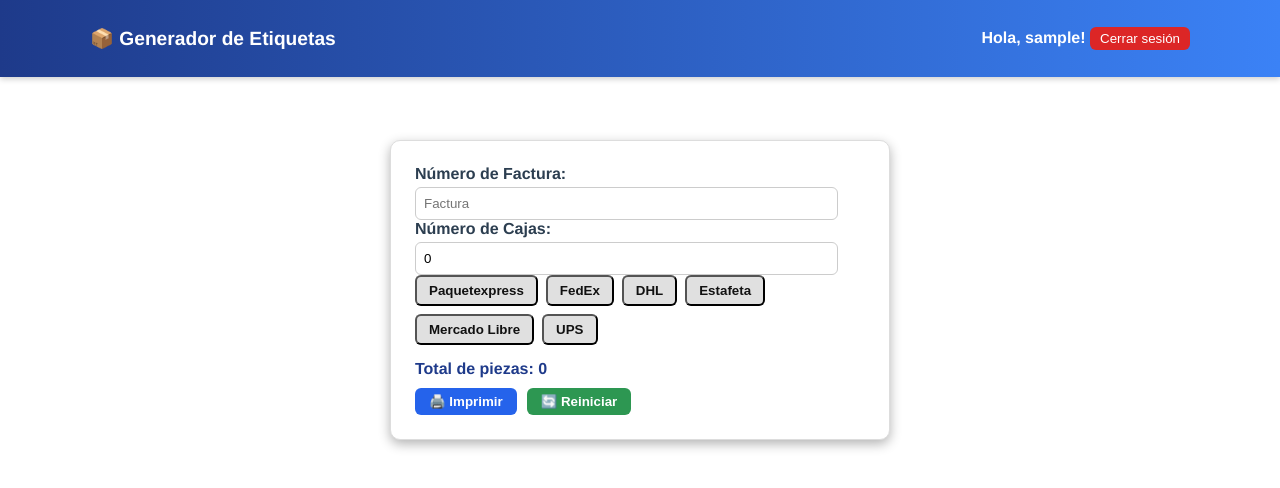
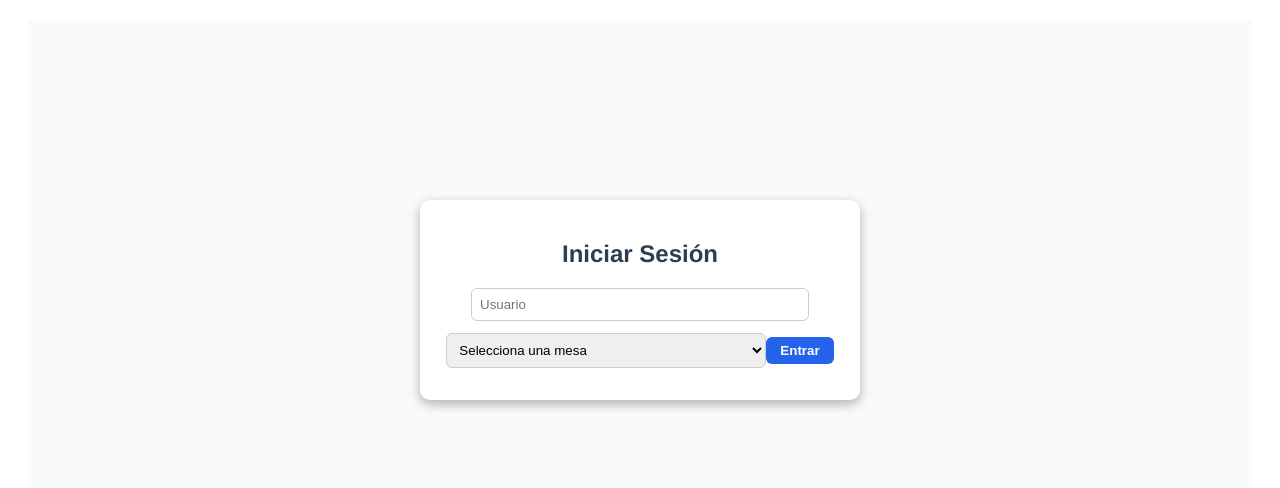
Before and after one commit to BruLemus/Plataforma-de-impresion-de-etiquetas, a Vue app in the folder IMPRESION_ETIQUETAS/: page /etiquetas in a window 1280 px wide. Shown: the top 488 px of the page. Built offline with nearby package versions, Linux system fonts and the light colour scheme; sample sign-in values are in the browser's storage.

Commit message:
inicio de la creacion del menu, miercoles 10 de septiembre de 2025

```diff
--- a/IMPRESION_ETIQUETAS/src/components/comp_etiquetas.vue
+++ b/IMPRESION_ETIQUETAS/src/components/comp_etiquetas.vue
@@ -1,359 +1,201 @@
 <!-- src/components/CompEtiquetas.vue -->
 <template>
-  <div class="min-h-screen bg-gray-50">
+  <div class="app-container">
     <!-- Barra superior -->
     <header class="header" v-if="username">
       <div class="header-content">
         <h1 class="logo">📦 Generador de Etiquetas</h1>
         <div class="user-info">
-          Hola, {{ username }}!
-          <button class="btn-logout" @click="logout">Cerrar sesión</button>
+          {{ username }} |
+            <!-- Mesa --> <strong>{{ selectedMesa }}</strong> |
+          Entrada: <strong>{{ horaEntrada }}</strong>
+          <button class="btn-logout" @click="logout">Salir</button>
         </div>
       </div>
     </header>
 
-    <!-- Login -->
-    <div v-if="!username" class="login-card">
-      <h2>Iniciar sesión</h2>
-      <input v-model="loginName" type="text" placeholder="Nombre de usuario" class="login-input" />
-      <button @click="login" class="btn btn-login">Entrar</button>
-    </div>
+    <!-- Layout con barra lateral -->
+    <div class="layout">
+      <!-- Barra lateral -->
+      <aside class="sidebar" v-if="username">
+        <nav class="menu">
+          <ul>
+            <li :class="{active: currentView === 'caja'}" @click="setView('caja')">Etiquetas por Caja</li>
+            <li :class="{active: currentView === 'tarima'}" @click="setView('tarima')">Etiquetas por Tarima</li>
+            <li :class="{active: currentView === 'historial'}" @click="setView('historial')">Historial</li>
+            <li :class="{active: currentView === 'info'}" @click="setView('info')">Programador / Info</li>
+          </ul>
+        </nav>
+      </aside>
 
-    <!-- CRUD -->
-    <div v-else class="crud-card">
-      <div class="mb-3">
-        <label class="crud-label">Número de Factura:</label>
-        <input v-model="factura" type="text" class="crud-input" placeholder="Factura" />
-      </div>
+      <!-- Contenido principal -->
+      <main class="content">
+        <!-- Login -->
+        <div v-if="!username" class="login-card">
+          <h2>Iniciar Sesión</h2>
+          <input v-model="loginUser" type="text" placeholder="Usuario" class="login-input" />
+          <select v-model="selectedMesa" class="login-input">
+            <option disabled value="">Selecciona una mesa</option>
+            <option v-for="mesa in mesas" :key="mesa" :value="mesa">{{ mesa }}</option>
+          </select>
+          <button class="btn-login" @click="login">Entrar</button>
+        </div>
 
-      <div class="mb-3">
-        <label class="crud-label">Número de Cajas:</label>
-        <input v-model.number="numCajas" type="number" min="0" class="crud-input" placeholder="Ej: 3" />
-      </div>
+        <!-- Vista dinámica -->
+        <div v-else>
+          <section v-if="currentView === 'caja'">
+            <h2>Etiquetas por Caja</h2>
+            <p>Aquí va la lógica para generar etiquetas por caja.</p>
+          </section>
 
-      <!-- Selección de Paquetería -->
-      <div class="nav-crud">
-        <button
-          v-for="paq in paqueterias"
-          :key="paq.nombre"
-          class="paq-btn"
-          :class="{ 'paq-btn-active': paqueteriaSeleccionada === paq }"
-          @click="paqueteriaSeleccionada = paq"
-        >
-          {{ paq.nombre }}
-        </button>
-      </div>
+          <section v-if="currentView === 'tarima'">
+            <h2>Etiquetas por Tarima</h2>
+            <p>Aquí va la lógica para generar etiquetas por tarima.</p>
+          </section>
 
-      <!-- Piezas por caja -->
-      <div v-if="numCajas > 0" class="mb-4">
-        <h2 class="crud-subtitle">Piezas por Caja:</h2>
-        <div v-for="(caja, index) in numCajas" :key="index" class="crud-row">
-          <label class="crud-label-inline">Caja {{ index + 1 }}:</label>
-          <input v-model.number="piezas[index]" type="number" min="0" class="crud-input-small" placeholder="0" />
+          <section v-if="currentView === 'historial'">
+            <h2>Historial</h2>
+            <p>Aquí se mostrarán las etiquetas generadas previamente.</p>
+          </section>
+
+          <section v-if="currentView === 'info'">
+            <h2>Programador / Info</h2>
+            <p>Desarrollado por Bruno Lemus González - Proyecto de Gestión de Etiquetas.</p>
+          </section>
         </div>
-      </div>
-
-      <div class="crud-total">
-        Total de piezas: {{ totalPiezas }}
-      </div>
-
-      <div class="crud-actions">
-        <button @click="imprimir" class="btn btn-print">🖨️ Imprimir</button>
-        <button @click="reiniciar" class="btn btn-reset">🔄 Reiniciar</button>
-      </div>
-    </div>
-
-    <!-- Etiquetas -->
-    <div class="labels-container">
-      <div
-        v-for="(caja, index) in numCajas"
-        :key="'etiqueta-' + index"
-        class="etiqueta"
-      >
-        <div class="contenido">
-          <div class="logo-wrapper">
-            <img :src="paqueteriaSeleccionada.logo" :alt="paqueteriaSeleccionada.nombre + ' Logo'" class="logo-etiqueta" />
-          </div>
-          <div class="etiqueta-content">
-            <div class="etiqueta-datos">
-              <div class="dato">
-                <strong>Factura:</strong>
-                <div class="dato-valor">{{ factura || '—' }}</div>
-              </div>
-              <div class="dato">
-                <strong>Caja:</strong>
-                <div class="dato-valor">{{ index + 1 }} de {{ numCajas }}</div>
-              </div>
-              <div class="dato">
-                <strong>Piezas:</strong>
-                <div class="dato-valor">{{ piezas[index] || 0 }}</div>
-              </div>
-            </div>
-            <div class="etiqueta-qr">
-              <qrcode-vue :value="generateQR(index)" :size="qrSize" level="H" />
-            </div>
-          </div>
-        </div>
-      </div>
+      </main>
     </div>
   </div>
 </template>
 
-<script setup>
-import { ref, computed, watch, nextTick } from "vue";
-import QrcodeVue from "qrcode.vue";
-
-const loginName = ref("");
-const username = ref(localStorage.getItem("username") || null);
-
-const factura = ref("");
-const numCajas = ref(0);
-const piezas = ref([]);
-
-watch(numCajas, (n) => {
-  const N = Number(n) || 0;
-  if (N > piezas.value.length) {
-    for (let i = piezas.value.length; i < N; i++) piezas.value.push(0);
-  } else {
-    piezas.value.splice(N);
+<script>
+export default {
+  data() {
+    return {
+      username: null,
+      loginUser: "",
+      mesas: ["Mesa 1", "Mesa 2", "Mesa 3", "Mesa 4"],
+      selectedMesa: "",
+      horaEntrada: "",
+      currentView: "caja" // vista por defecto
+    };
+  },
+  methods: {
+    login() {
+      if (this.loginUser && this.selectedMesa) {
+        this.username = this.loginUser;
+        this.horaEntrada = new Date().toLocaleTimeString([], { hour: "2-digit", minute: "2-digit" });
+      } else {
+        alert("Ingresa usuario y selecciona una mesa.");
+      }
+    },
+    logout() {
+      this.username = null;
+      this.loginUser = "";
+      this.selectedMesa = "";
+      this.horaEntrada = "";
+    },
+    setView(view) {
+      this.currentView = view;
+    }
   }
-});
-
-const paqueterias = [
-  { nombre: "Paquetexpress", logo: new URL("@/assets/pExp.png", import.meta.url).href },
-  { nombre: "FedEx", logo: new URL("@/assets/fedex.png", import.meta.url).href },
-  { nombre: "DHL", logo: new URL("@/assets/dhl.png", import.meta.url).href },
-  { nombre: "Estafeta", logo: new URL("@/assets/estafeta.png", import.meta.url).href },
-  { nombre: "Mercado Libre", logo: new URL("@/assets/mercadolibre.png", import.meta.url).href },
-  { nombre: "UPS", logo: new URL("@/assets/ups.png", import.meta.url).href },
-];
-
-const paqueteriaSeleccionada = ref(paqueterias[0]);
-
-const totalPiezas = computed(() =>
-  piezas.value.reduce((acc, val) => acc + (Number(val) || 0), 0)
-);
-
-function generateQR(index) {
-  return `Factura: ${factura.value || '-'}
-Caja: ${index + 1} de ${numCajas.value || 0}
-Piezas: ${piezas.value[index] || 0}
-Total: ${totalPiezas.value}
-Paquetería: ${paqueteriaSeleccionada.value.nombre}
-Usuario: ${username.value || '-'}`;
-}
-
-const qrSize = computed(() => 160);
-
-async function imprimir() {
-  if (!numCajas.value || numCajas.value <= 0) {
-    return alert("No hay etiquetas para imprimir");
-  }
-  await nextTick();
-  setTimeout(() => window.print(), 250);
-}
-
-function reiniciar() {
-  factura.value = "";
-  numCajas.value = 0;
-  piezas.value = [];
-}
-
-function login() {
-  if (loginName.value.trim()) {
-    username.value = loginName.value.trim();
-    localStorage.setItem("username", username.value);
-  } else {
-    alert("Ingresa tu nombre");
-  }
-}
-
-function logout() {
-  username.value = null;
-  localStorage.removeItem("username");
-  location.reload();
-}
+};
 </script>
 
 <style scoped>
+/* ==== LAYOUT GENERAL ==== */
+.app-container {
+  min-height: 100vh;
+  background: #f9fafb;
+  display: flex;
+  flex-direction: column;
+}
+
+.layout {
+  display: flex;
+  flex: 1;
+  margin-top: 60px; /* altura de la barra superior */
+}
+
+/* ==== BARRA SUPERIOR ==== */
 .header {
   background: linear-gradient(to right, #1e3a8a, #3b82f6);
   color: white;
   position: fixed;
   top: 0; left: 0; right: 0;
-  z-index: 50;
+  z-index: 100;
   box-shadow: 0 2px 6px rgba(0,0,0,0.2);
 }
 .header-content {
   max-width: 1100px;
   margin: 0 auto;
-  display: flex; justify-content: space-between; align-items: center;
+  display: flex;
+  justify-content: space-between;
+  align-items: center;
   padding: 14px 20px;
 }
 .logo { font-size: 1.2rem; font-weight: bold; }
-.user-info { font-weight: bold; font-size: 1rem; color: white; }
-.btn-logout { background: #dc2626; color: white; border: none; padding: 4px 10px; border-radius: 6px; cursor: pointer; }
+.user-info { font-weight: bold; font-size: 0.95rem; color: white; display: flex; align-items: center; gap: 10px; }
+.btn-logout {
+  background: #dc2626; color: white;
+  border: none; padding: 4px 10px;
+  border-radius: 6px; cursor: pointer;
+}
 
+/* ==== SIDEBAR ==== */
+.sidebar {
+  width: 220px;
+  background: #1e293b;
+  color: white;
+  padding-top: 20px;
+  min-height: calc(100vh - 60px);
+}
+.menu ul { list-style: none; padding: 0; margin: 0; }
+.menu li {
+  padding: 12px 20px;
+  cursor: pointer;
+  font-weight: 500;
+  border-left: 4px solid transparent;
+}
+.menu li:hover {
+  background: #334155;
+}
+.menu li.active {
+  background: #3b82f6;
+  border-left: 4px solid #facc15;
+}
+
+/* ==== CONTENIDO ==== */
+.content {
+  flex: 1;
+  padding: 20px;
+  background: #f9fafb;
+}
+
+/* ==== LOGIN ==== */
 .login-card {
   max-width: 400px;
-  margin: 160px auto 20px auto;
+  margin: 100px auto;
   padding: 20px;
   border-radius: 10px;
   box-shadow: 0 4px 12px rgba(0,0,0,0.3);
   background: white;
   text-align: center;
 }
-.login-input { width: 80%; padding: 8px; margin-bottom: 12px; border-radius: 6px; border: 1px solid #ccc; }
-.btn-login { background: #2563eb; color: white; border: none; padding: 6px 14px; border-radius: 6px; cursor: pointer; font-weight: 600; }
-
-.crud-card {
-  background: white;
-  border-radius: 10px;
-  box-shadow: 0 4px 12px rgba(0,0,0,0.3);
-  max-width: 450px;
-  margin: 140px auto 20px auto;
-  padding: 24px;
-  border: 1px solid #ddd;
+.login-input {
+  width: 80%;
+  padding: 8px;
+  margin-bottom: 12px;
+  border-radius: 6px;
+  border: 1px solid #ccc;
 }
-.crud-label { font-weight: 600; margin-bottom: 4px; display: block; }
-.crud-input { border: 1px solid #ccc; border-radius: 6px; width: 90%; padding: 8px; }
-.crud-input-small { border: 1px solid #ccc; border-radius: 6px; width: 60px; padding: 6px; }
-.crud-row { display: flex; align-items: center; gap: 8px; margin-bottom: 8px; }
-.crud-label-inline { font-weight: 500; font-size: 0.9rem; }
-.crud-subtitle { font-weight: 600; margin-bottom: 6px; }
-.crud-total { font-weight: bold; color: #1e3a8a; margin-bottom: 10px; }
-.crud-actions { display: flex; gap: 10px; }
-.btn { padding: 6px 14px; border-radius: 6px; font-weight: 600; color: white; cursor: pointer; border: none; }
-.btn-print { background: #2563eb; }
-.btn-reset { background: #2d9752; }
-
-.nav-crud { display: flex; flex-wrap: wrap; gap: 8px; margin-bottom: 15px; }
-.paq-btn { padding: 6px 12px; border-radius: 6px; background: #e0e0e0; color: #111; font-weight: 600; cursor: pointer; }
-.paq-btn-active { background: #facc15; }
-
-.labels-container { display: flex; flex-direction: column; align-items: center; gap: 20px; margin: 20px auto; padding-bottom: 30px; }
-
-/* VISTA NORMAL → HORIZONTAL */
-.etiqueta {
-  width: 15cm;
-  height: 10cm;
-  display: flex;
-  flex-direction: column;
-  align-items: center;
-  justify-content: center;
-  padding: 20px;
-  border: 1px solid #ddd;
-  background: white;
-  border-radius: 8px;
-  box-shadow: 0 2px 6px rgba(0,0,0,0.2);
+.btn-login {
+  background: #2563eb;
+  color: white;
+  border: none;
+  padding: 6px 14px;
+  border-radius: 6px;
+  cursor: pointer;
+  font-weight: 600;
 }
-.logo-wrapper { margin-bottom: 15px; }
-.logo-etiqueta { max-width: 98%; height: auto; }
-.etiqueta-content { display: flex; justify-content: space-between; align-items: center; width: 100%; gap: 15px; }
-.dato { font-size: 1.2rem; margin-bottom: 4px; }
-.etiqueta-qr { flex-shrink: 0; }
-
-@media print {
-  body * {
-    visibility: hidden !important;
-  }
-
-  .labels-container, .labels-container * {
-    visibility: visible !important;
-  }
-
-  .header, .crud-card, .login-card {
-    display: none !important;
-  }
-
-  /* Contenedor de etiquetas: centrado horizontal, cada etiqueta en su propia etiqueta de la Zebra */
-  .labels-container {
-    display: flex !important;
-    flex-direction: column !important;
-    align-items: center !important; /* centrado horizontal */
-    margin: 0 !important;
-    padding: 10 !important;
-    width: 100vw !important;
-  }
-
-  /* Etiqueta: tamaño real de la Zebra */
-  .etiqueta {
-    width: 10cm !important;
-    height: 15cm !important;
-    padding: 0mm !important;
-    border: none !important;
-    margin: 0 !important; /* ← Solo esta línea para margen */
-    background: #fff !important;
-    display: flex !important;
-    flex-direction: column !important;
-    justify-content: center !important;
-    align-items: center !important;
-    page-break-after: always !important;
-    box-sizing: border-box !important;
-    box-shadow: none !important;
-    position: relative !important;
-    font-size: 15pt !important;
-    line-height: 1.2 !important;
-    text-align: center !important;
-    -webkit-print-color-adjust: exact !important;
-    print-color-adjust: exact !important;
-    font-family: Arial, sans-serif !important;
-    color: #000 !important;
-    visibility: visible !important;
-    overflow: hidden !important;
-  }
-
-
-  .etiqueta-content {
-    display: flex !important;
-    flex-direction: row !important;
-    align-items: center !important;
-    justify-content: space-between !important;
-    width: 50% !important;
-    gap: 2mm !important; /* Espacio entre datos y QR */
-  }
-
-    .dato {
-    font-size: 15pt !important; /* Título de los datos más grande */
-  }
-
-  .etiqueta-datos {
-    font-size: 14pt !important; /* Datos más grandes */
-  }
-
-   .dato-valor {
-    font-size: 14pt !important; /* Valor de los datos más grande */
-  }
-  .etiqueta-qr {
-    margin-top: 0 !important;
-    margin-left: 0 !important;
-    display: flex !important;
-    align-items: center !important;
-    justify-content: center !important;
-  }
-
-  .logo-wrapper img {
-  margin-top: 0 !important; /* ← Elimina cualquier margen superior */
-    display: flex !important;
-    justify-content: center !important;
-    width: 100% !important;
-  }
-
-  .logo-etiqueta {
-    max-width: 40mm !important;
-    height: auto !important;
-  }
-
-   .etiqueta.mediana {
-    width: 10cm !important;
-    height: 15cm !important;
-  }
-
-  .etiqueta-qr canvas,
-  .etiqueta-qr svg {
-    max-width: 5mm !important; /* QR más pequeño */
-    height: auto !important;
-  }
-}
-
 </style>
```
Also changed, not shown: IMPRESION_ETIQUETAS/src/components/login.vue (+21 -39 lines), IMPRESION_ETIQUETAS/src/assets/e4.png (deleted), IMPRESION_ETIQUETAS/src/assets/img_login.png (added).
